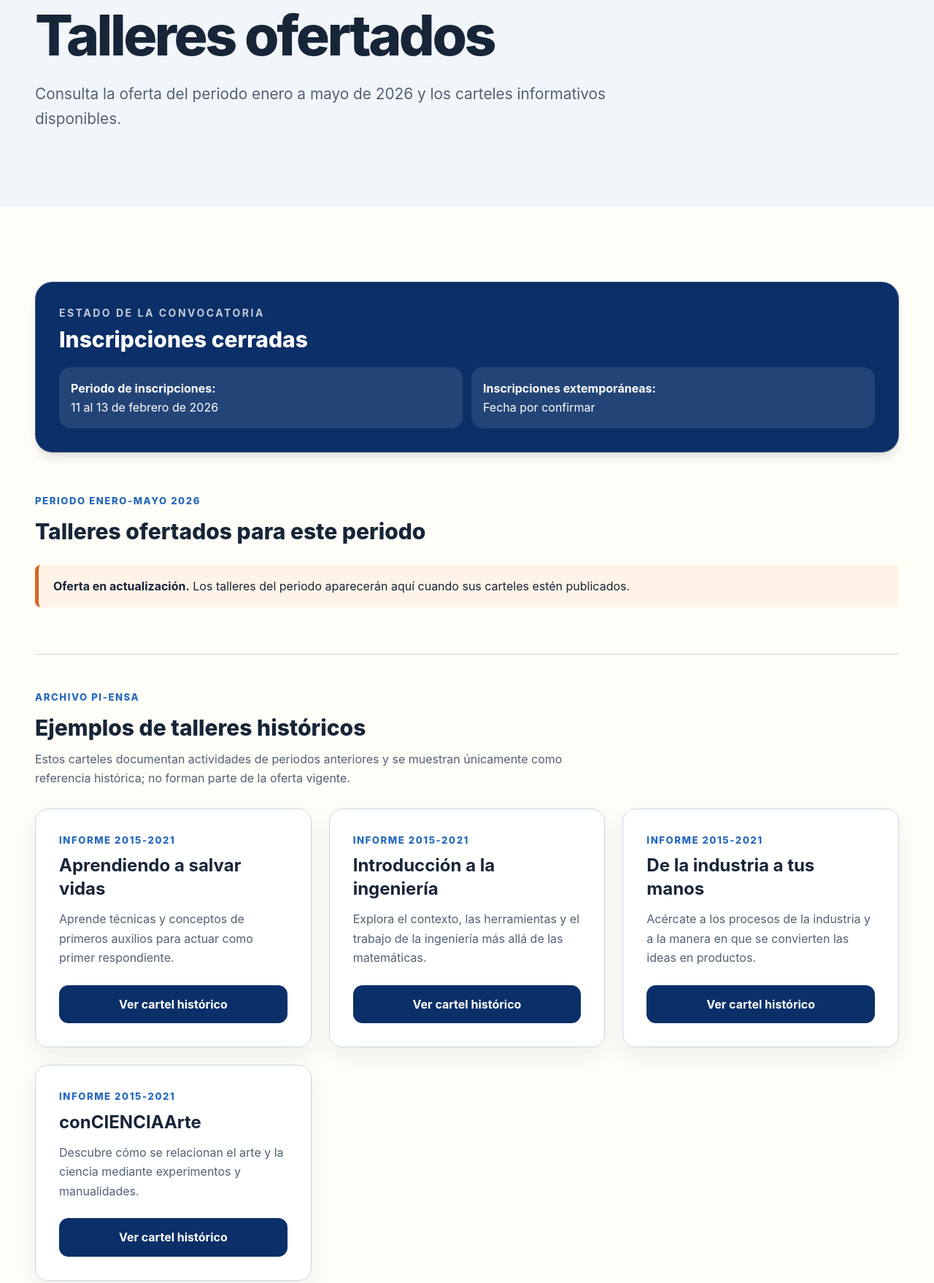
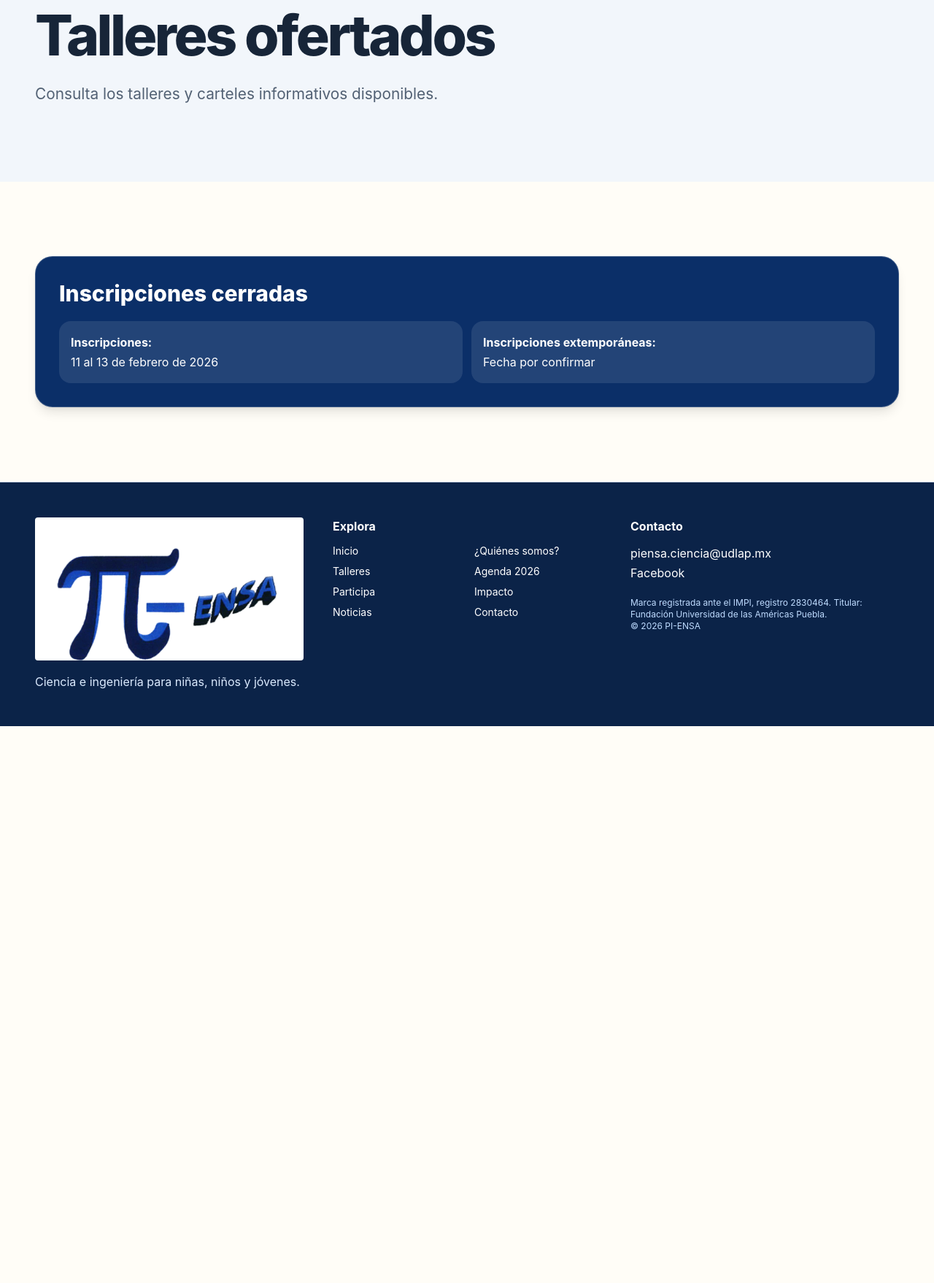
Before and after one commit to Pi-ensa/pi-ensa-web, an Astro site: page /pi-ensa-web/talleres in a window 1280 px wide. Shown: the part 192-1950 px from the top of the page at 73% size. After the commit the page ends 1187 px from the top, so only its background shows below. Built offline with nearby package versions, Linux system fonts and the light colour scheme; Astro itself is replaced by a stand-in of ours.

Commit message:
Web V 0.3

```diff
--- a/src/data/oferta-talleres.md
+++ b/src/data/oferta-talleres.md
@@ -2,25 +2,20 @@
 
 Este archivo controla el aviso de inscripciones y los talleres que aparecen en el sitio.
 
-## Estado de inscripciones
+## Fechas de inscripción
 
 Edita los valores de esta tabla cuando cambie la convocatoria.
 
-| Campo                        | Valor                       |
-| ---------------------------- | --------------------------- |
-| Estado                       | Inscripciones cerradas      |
-| Periodo de inscripciones     | 11 al 13 de febrero de 2026 |
-| Inscripciones extemporáneas | Fecha por confirmar         |
+| Campo | Valor |
+| --- | --- |
+| Estado | Inscripciones cerradas |
+| Inscripciones | 11 al 13 de febrero de 2026 |
+| Inscripciones extemporáneas | Fecha por confirmar |
 
 ## Talleres
 
 Para publicar un taller, copia su cartel PDF a `public/documentos/carteles/`, completa una fila y escribe `Sí` en **Publicado**.
 
-| Taller                         | Descripción breve                                                                                       | Cartel PDF                                                 | Tipo       | Periodo              | Publicado |
-| ------------------------------ | -------------------------------------------------------------------------------------------------------- | ---------------------------------------------------------- | ---------- | -------------------- | --------- |
-| [Nombre del taller vigente]    | [Descripción breve]                                                                                     | /documentos/carteles/[archivo].pdf                         | Vigente    | Enero a mayo de 2026 | No        |
-| Taller de Biomédica           | Conoce conceptos de anatomía, electrónica y química, así como el papel de la ingeniería biomédica. | /documentos/carteles/taller-biomedica.pdf                  | Histórico | Informe 2015-2021    | No        |
-| Aprendiendo a salvar vidas     | Aprende técnicas y conceptos de primeros auxilios para actuar como primer respondiente.                 | /documentos/carteles/aprendiendo-a-salvar-vidas.pdf        | Histórico | Informe 2015-2021    | Sí       |
-| Introducción a la ingeniería | Explora el contexto, las herramientas y el trabajo de la ingeniería más allá de las matemáticas.     | /documentos/carteles/introduccion-a-la-ingenieria.pdf      | Histórico | Informe 2015-2021    | Sí       |
-| De la industria a tus manos    | Acércate a los procesos de la industria y a la manera en que se convierten las ideas en productos.      | /documentos/carteles/de-la-industria-a-las-matematicas.pdf | Histórico | Informe 2015-2021    | Sí       |
-| conCIENCIAArte                 | Descubre cómo se relacionan el arte y la ciencia mediante experimentos y manualidades.                  | /documentos/carteles/conciencia-arte.pdf                   | Histórico | Informe 2015-2021    | Sí       |
+| Taller | Descripción breve | Cartel PDF | Publicado |
+| --- | --- | --- | --- |
+| [Nombre del taller] | [Descripción breve] | /documentos/carteles/[archivo].pdf | No |
--- a/src/pages/talleres.astro
+++ b/src/pages/talleres.astro
@@ -1,72 +1,37 @@
 ---
 import BaseLayout from '../layouts/BaseLayout.astro';
 import PageHero from '../components/common/PageHero.astro';
-import {
-  currentWorkshopOffer,
-  historicalWorkshopExamples,
-  registrationBanner,
-} from '../utils/workshop-offer';
+import { registrationBanner, workshopOffer } from '../utils/workshop-offer';
 import { withBase } from '../utils/paths';
 ---
 
 <BaseLayout title="Talleres | PI-ENSA" description="Consulta la oferta de talleres y sus carteles informativos.">
   <PageHero
     title="Talleres ofertados"
-    description="Consulta la oferta del periodo enero a mayo de 2026 y los carteles informativos disponibles."
+    description="Consulta los talleres y carteles informativos disponibles."
   />
 
   <section class="section">
     <div class="container">
       <aside class="rounded-3xl border border-white/20 bg-[var(--primary)] p-6 text-white shadow-lg md:p-8" aria-labelledby="registration-status">
-        <p class="text-sm font-bold uppercase tracking-[0.18em] text-white/75">Estado de la convocatoria</p>
-        <h2 id="registration-status" class="mt-2 text-3xl font-extrabold">{registrationBanner.status}</h2>
+        <h2 id="registration-status" class="text-3xl font-extrabold">{registrationBanner.status}</h2>
         <div class="mt-5 grid gap-3 md:grid-cols-2">
-          <p class="rounded-2xl bg-white/10 p-4"><strong>Periodo de inscripciones:</strong><br />{registrationBanner.registrationPeriod}</p>
+          <p class="rounded-2xl bg-white/10 p-4"><strong>Inscripciones:</strong><br />{registrationBanner.registrationDates}</p>
           <p class="rounded-2xl bg-white/10 p-4"><strong>Inscripciones extemporáneas:</strong><br />{registrationBanner.lateRegistration}</p>
         </div>
       </aside>
 
-      <section class="mt-14" aria-labelledby="current-offer">
-        <p class="eyebrow">Periodo enero-mayo 2026</p>
-        <h2 id="current-offer" class="mt-3 text-3xl font-extrabold">Talleres ofertados para este periodo</h2>
-        {
-          currentWorkshopOffer.length ? (
+      {
+        workshopOffer.length > 0 && (
+          <section class="mt-14" aria-labelledby="current-offer">
+            <h2 id="current-offer" class="text-3xl font-extrabold">Talleres ofertados</h2>
             <div class="mt-7 grid gap-6 md:grid-cols-2 lg:grid-cols-3">
-              {currentWorkshopOffer.map((workshop) => (
+              {workshopOffer.map((workshop) => (
                 <article class="card card-link flex flex-col">
-                  <p class="eyebrow">{workshop.period}</p>
-                  <h3 class="mt-2 text-2xl font-bold">{workshop.name}</h3>
+                  <h3 class="text-2xl font-bold">{workshop.name}</h3>
                   <p class="mt-3 flex-1 text-[var(--muted)]">{workshop.description}</p>
                   <a class="button mt-6" href={withBase(workshop.posterPdf)} target="_blank" rel="noopener noreferrer">
                     Ver cartel en PDF <span class="sr-only">(abre en otra pestaña)</span>
-                  </a>
-                </article>
-              ))}
-            </div>
-          ) : (
-            <div class="notice mt-7">
-              <strong>Oferta en actualización.</strong> Los talleres del periodo aparecerán aquí cuando sus carteles estén publicados.
-            </div>
-          )
-        }
-      </section>
-
-      {
-        historicalWorkshopExamples.length > 0 && (
-          <section class="mt-16 border-t border-[var(--border)] pt-12" aria-labelledby="historical-examples">
-            <p class="eyebrow">Archivo PI-ENSA</p>
-            <h2 id="historical-examples" class="mt-3 text-3xl font-extrabold">Ejemplos de talleres históricos</h2>
-            <p class="mt-3 max-w-3xl text-[var(--muted)]">
-              Estos carteles documentan actividades de periodos anteriores y se muestran únicamente como referencia histórica; no forman parte de la oferta vigente.
-            </p>
-            <div class="mt-7 grid gap-6 md:grid-cols-2 lg:grid-cols-3">
-              {historicalWorkshopExamples.map((workshop) => (
-                <article class="card card-link flex flex-col">
-                  <p class="eyebrow">{workshop.period}</p>
-                  <h3 class="mt-2 text-2xl font-bold">{workshop.name}</h3>
-                  <p class="mt-3 flex-1 text-[var(--muted)]">{workshop.description}</p>
-                  <a class="button mt-6" href={withBase(workshop.posterPdf)} target="_blank" rel="noopener noreferrer">
-                    Ver cartel histórico <span class="sr-only">(abre en otra pestaña)</span>
                   </a>
                 </article>
               ))}
--- a/src/utils/workshop-offer.ts
+++ b/src/utils/workshop-offer.ts
@@ -2,7 +2,7 @@ import source from '../data/oferta-talleres.md?raw';
 
 export interface RegistrationBanner {
   status: string;
-  registrationPeriod: string;
+  registrationDates: string;
   lateRegistration: string;
 }
 
@@ -10,8 +10,6 @@ export interface WorkshopOffer {
   name: string;
   description: string;
   posterPdf: string;
-  type: 'Vigente' | 'Histórico';
-  period: string;
 }
 
 function normalize(value: string) {
@@ -46,30 +44,22 @@ function parseRegistrationBanner(markdown: string): RegistrationBanner {
 
   return {
     status: fields.estado || 'Estado por confirmar',
-    registrationPeriod: fields['periodo de inscripciones'] || 'Fechas por confirmar',
+    registrationDates: fields.inscripciones || 'Fechas por confirmar',
     lateRegistration: fields['inscripciones extemporáneas'] || 'Fecha por confirmar',
   };
 }
 
 function parseWorkshopOffer(markdown: string): WorkshopOffer[] {
   return tableRows(markdown, 'Taller')
-    .filter((cells) => cells.length >= 6)
-    .filter(([, , , , , published]) => /^sí$/i.test(published.trim()))
-    .map(([name, description, posterPdf, type, period]) => ({
+    .filter((cells) => cells.length >= 4)
+    .filter(([, , , published]) => /^sí$/i.test(published.trim()))
+    .map(([name, description, posterPdf]) => ({
       name: normalize(name),
       description: normalize(description),
       posterPdf: normalize(posterPdf),
-      type: normalize(type) as WorkshopOffer['type'],
-      period: normalize(period),
     }))
-    .filter((workshop) =>
-      workshop.name && workshop.description && workshop.posterPdf &&
-      (workshop.type === 'Vigente' || workshop.type === 'Histórico'),
-    );
+    .filter((workshop) => workshop.name && workshop.description && workshop.posterPdf);
 }
 
-const workshops = parseWorkshopOffer(source);
-
 export const registrationBanner = parseRegistrationBanner(source);
-export const currentWorkshopOffer = workshops.filter((workshop) => workshop.type === 'Vigente');
-export const historicalWorkshopExamples = workshops.filter((workshop) => workshop.type === 'Histórico');
+export const workshopOffer = parseWorkshopOffer(source);
```
Also changed, not shown: README.md, 5 other files.
